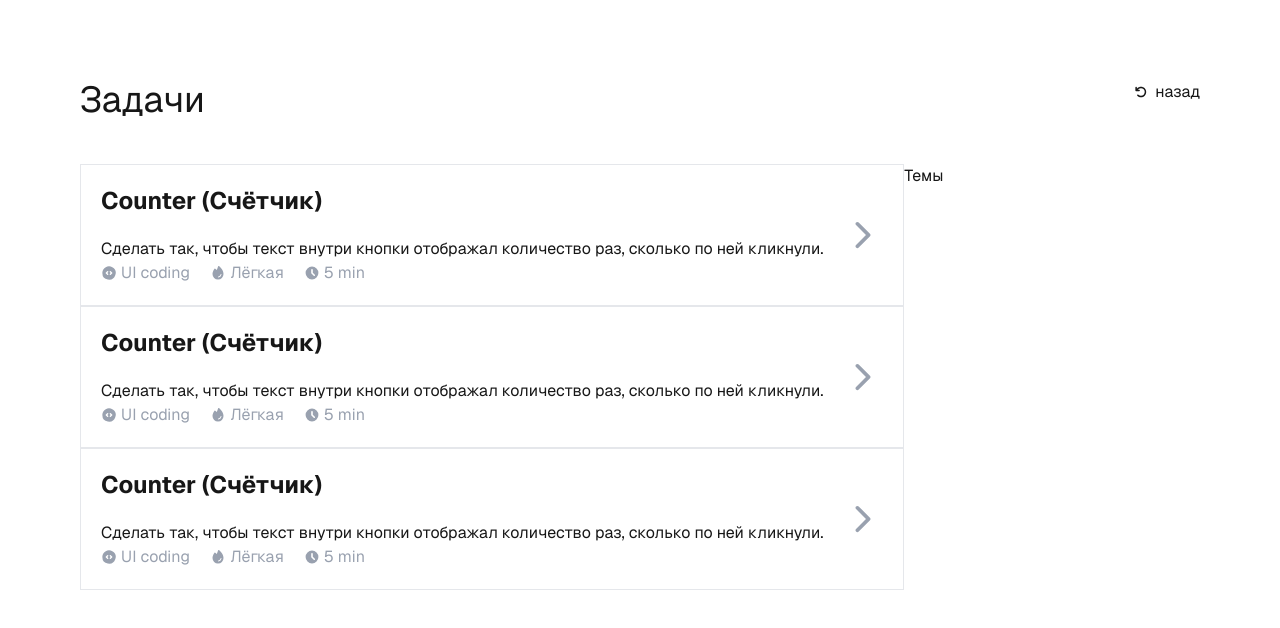
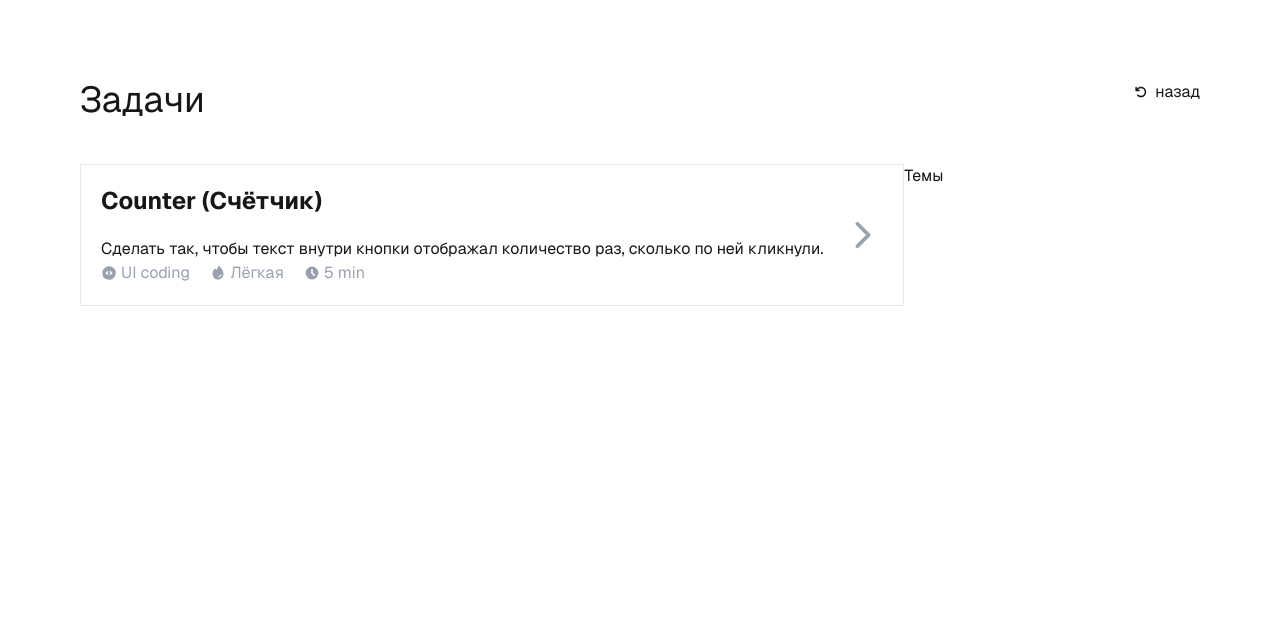
Before and after one commit to elfototo/FrontReady, a Next.js app: page /exercise in a window 1280 px wide. Shown: the top 628 px of the page. Built offline with nearby package versions, Linux system fonts and the light colour scheme.

Commit message:
tests function

```diff
--- a/src/app/components/brawser.tsx
+++ b/src/app/components/brawser.tsx
@@ -88,6 +88,7 @@ export default function Brawser({
 
   return (
     <iframe
+      id="preview"
       title="preview"
       srcDoc={srcDoc}
       sandbox="allow-scripts allow-same-origin"
--- a/src/app/components/codeEditor.tsx
+++ b/src/app/components/codeEditor.tsx
@@ -24,6 +24,13 @@ const themes: Record<string, editor.IStandaloneThemeData> = {
 
 type Language = "index.html" | "styles.css" | "App.js";
 
+type Test = {
+  description: string;
+  query: string;
+  expectText: string;
+  clicks?: number;
+};
+
 type Exercise = {
   id: number;
   theme: string;
@@ -35,7 +42,7 @@ type Exercise = {
   html: string;
   app: string;
   css: string;
-  index: string;
+  tests: Test[];
   [key: string]: unknown;
 };
 
@@ -132,13 +139,13 @@ export default function CodeEditor({
         activeFile === "index.html" ? val || undefined : code["index.html"],
       "styles.css":
         activeFile === "styles.css" ? val || undefined : code["styles.css"],
-      "App.js": activeFile === "App.js" ? val || undefined : code["App.js"]
+      "App.js": activeFile === "App.js" ? val || undefined : code["App.js"],
     });
   };
 
   return (
     <div className="shadow-2xl">
-      <div className="flex justify-between">
+      <div className="flex justify-between flex-wrap">
         <div className="flex gap-1">
           {(Object.keys(files) as Language[]).map((f) => (
             <button
--- a/src/app/data/exercise.json
+++ b/src/app/data/exercise.json
@@ -10,32 +10,18 @@
     "app": "import { useState } from 'react';\n\n// Это разминочный вопрос, который поможет тебе\n// познакомиться с редактором.\n// Большая часть кода уже заполнена за тебя.\nexport default function App() {\n  const [count, setCount] = useState(0);\n\n  return (\n    <div>\n      <button\n        onClick={() => {\n          // Исправь ошибку в следующей строке, \n          // чтобы завершить задание.\n          setCount(count - 1);\n        }}>\n        Clicks: {count}\n      </button>\n    </div>\n  );\n}",
     "html": "<!doctype html>\n<html lang='en'>\n  <head>\n    <meta charset='UTF-8' />\n    <meta\n      name='viewport'\n      content='width=device-width, initial-scale=1.0' />\n  </head>\n  <body>\n    <div id='root'></div>\n  </body>\n</html>",
     "css": "body {\n  font-family: sans-serif;\n}",
-    "index": "import React, { StrictMode } from 'react';\nimport { createRoot } from 'react-dom/client';\n\nimport App from './App';\n\nimport './styles.css';\n\nconst root = createRoot(document.getElementById('root'));\nroot.render(\n  <StrictMode>\n    <App />\n  </StrictMode>,\n);"
-  },
-  {
-    "id": 2,
-    "theme": "UI coding",
-    "title": "Counter (Счётчик)",
-    "dificult": "Лёгкая",
-    "time": "5 min",
-    "note": "Это короткий разминочный вопрос, который поможет тебе привыкнуть к рабочему пространству для кодинга. Реальные UI-вопросы на интервью будут сложнее.",
-    "requirements": "Сделать так, чтобы текст внутри кнопки отображал количество раз, сколько по ней кликнули.",
-    "app": "import { useState } from 'react';\n\n// This is a warm up question to help you\n// get familiar with the editor.\n// Most of the code has been filled in for you.\nexport default function App() {\n  const [count, setCount] = useState(0);\n\n  return (\n    <div>\n      <button\n\n      onClick={() => {\n          // Fix the bug in the next line\n          // to complete the question.\n          setCount(count - 1);\n        }}>\n        Clicks: {count}\n      </button>\n    </div>\n  );\n}",
-    "html": "<!doctype html>\n<html lang='en'>\n  <head>\n    <meta charset='UTF-8' />\n    <meta\n      name='viewport'\n      content='width=device-width, initial-scale=1.0' />\n  </head>\n  <body>\n    <div id='root'></div>\n  </body>\n</html>",
-    "css": "body {\n  font-family: sans-serif;\n}",
-    "index": "import React, { StrictMode } from 'react';\nimport { createRoot } from 'react-dom/client';\n\nimport App from './App';\n\nimport './styles.css';\n\nconst root = createRoot(document.getElementById('root'));\nroot.render(\n  <StrictMode>\n    <App />\n  </StrictMode>,\n);"
-  },
-  {
-    "id": 3,
-    "theme": "UI coding",
-    "title": "Counter (Счётчик)",
-    "dificult": "Лёгкая",
-    "time": "5 min",
-    "note": "Это короткий разминочный вопрос, который поможет тебе привыкнуть к рабочему пространству для кодинга. Реальные UI-вопросы на интервью будут сложнее.",
-    "requirements": "Сделать так, чтобы текст внутри кнопки отображал количество раз, сколько по ней кликнули.",
-    "app": "import { useState } from 'react';\n\nexport default function App() {\n  const [count, setCount] = useState(0);\n\n  return (\n    <div>\n      <button\n\n      onClick={() => {\n          \n          setCount(count - 1);\n        }}>\n        Clicks: {count}\n      </button>\n    </div>\n  );\n}",
-    "html": "<!doctype html>\n<html lang='en'>\n  <head>\n    <meta charset='UTF-8' />\n    <meta\n      name='viewport'\n      content='width=device-width, initial-scale=1.0' />\n  </head>\n  <body>\n    <div id='root'></div>\n  </body>\n</html>",
-    "css": "body {\n  font-family: sans-serif;\n}",
-    "index": "import React, { StrictMode } from 'react';\nimport { createRoot } from 'react-dom/client';\n\nimport App from './App';\n\nimport './styles.css';\n\nconst root = createRoot(document.getElementById('root'));\nroot.render(\n  <StrictMode>\n    <App />\n  </StrictMode>,\n);"
+    "tests": [
+      {
+        "description": "Кнопка отображается с начальным значением",
+        "query": "button",
+        "expectText": "Clicks: 0"
+      },
+      {
+        "description": "Один клик увеличивает значение до 1",
+        "query": "button",
+        "clicks": 1,
+        "expectText": "Clicks: 1"
+      }
+    ]
   }
 ]
--- a/src/app/exercise/[id]/page.tsx
+++ b/src/app/exercise/[id]/page.tsx
@@ -9,6 +9,14 @@ import { PiFireFill } from "react-icons/pi";
 import { TbCodeCircleFilled } from "react-icons/tb";
 import CodeEditor from "../../components/codeEditor";
 import Brawser from "../../components/brawser";
+import { TestCase, runTests } from "@/lib/runTests";
+
+type Test = {
+  description: string;
+  query: string;
+  expectText: string;
+  clicks?: number;
+};
 
 type Exercise = {
   id: number;
@@ -21,7 +29,7 @@ type Exercise = {
   html: string;
   app: string;
   css: string;
-  index: string;
+  tests: Test[];
   [key: string]: unknown;
 };
 
@@ -94,6 +102,22 @@ export default function ExercisePage({
     console.log("сохранили изменения в localStorage", key, code);
   }, [code, exercise, initialized]);
 
+  const handleCheck = async () => {
+    if (!exercise?.tests) {
+      console.log("Нет тестов для этого упражнения");
+      return;
+    }
+
+    const results = await runTests(exercise.tests as TestCase[]);
+    console.log("Результаты тестов:", results);
+
+    // простой лог в понятном виде:
+    results.forEach((r) => {
+      if (r.pass) console.log(`✅ ${r.description}`, r);
+      else console.warn(`❌ ${r.description}`, r);
+    });
+  };
+
   return (
     <div className="relative font-sans px-16 mt-10 h-screen">
       <div className="flex justify-between">
@@ -108,7 +132,7 @@ export default function ExercisePage({
       <div className="flex gap-5">
         {/* Условия */}
         <div className="w-1/4">
-          <div className="flex gap-5 text-gray-400 whitespace-nowrap">
+          <div className="flex gap-5 text-gray-400 whitespace-nowrap flex-wrap mt-5">
             <div className="flex items-center gap-1">
               <TbCodeCircleFilled />
               {exercise?.theme}
@@ -127,7 +151,7 @@ export default function ExercisePage({
             {exercise?.requirements}
           </div>
         </div>
-        <div className="w-full flex gap-5 h-full">
+        <div className="w-full flex gap-5 h-full mt-5">
           <div className="w-1/2">
             <CodeEditor
               code={code}
@@ -146,7 +170,12 @@ export default function ExercisePage({
       </div>
 
       <div className="fixed bottom-0 left-0 w-full h-20 bg-gray-200 flex justify-end items-center px-16 z-10">
-        <button className="p-2 bg-white cursor-pointer rounded-xl">Проверть</button>
+        <button
+          className="p-2 bg-white cursor-pointer rounded-xl"
+          onClick={handleCheck}
+        >
+          Проверть
+        </button>
       </div>
     </div>
   );
--- /dev/null
+++ b/src/lib/runTests.ts
@@ -0,0 +1,66 @@
+export type TestCase = {
+  description: string;
+  query: string;
+  clicks?: number;
+  expectText?: string;
+};
+
+export type TestResult = {
+  description: string;
+  pass: boolean;
+  expected?: string;
+  actual?: string;
+  reason?: string;
+  error?: string;
+};
+
+export async function runTests(tests: TestCase[]): Promise<TestResult[]> {
+
+  const iframe = document.getElementById("preview") as HTMLIFrameElement | null;
+  if (!iframe) {
+    console.warn("iframe #preview не найден");
+    return [];
+  }
+
+  const tick = (ms = 50) => new Promise<void>((r) => setTimeout(r, ms));
+  await tick(100);
+
+  const doc = iframe.contentDocument || iframe.contentWindow?.document;
+  if (!doc) {
+    console.warn("iframe документ не доступен");
+    return [];
+  }
+
+  const results: TestResult[] = [];
+
+  for (const t of tests) {
+    const res: TestResult = { description: t.description, pass: false };
+    try {
+      const el = doc.querySelector(t.query) as HTMLElement | null;
+      if (!el) {
+        res.reason = "Элемент не найден";
+        results.push(res);
+        continue;
+      }
+
+      const clicks = t.clicks ?? 0;
+      for (let i = 0; i < clicks; i++) {
+        el.dispatchEvent(
+          new MouseEvent("click", { bubbles: true, cancelable: true })
+        );
+        await tick(30);
+      }
+
+      const actual = (el.textContent || "").trim();
+      res.expected = t.expectText;
+      res.actual = actual;
+      res.pass = t.expectText === undefined ? true : actual === t.expectText;
+    } catch (err) {
+      res.error = err instanceof Error ? err.message : String(err);
+    }
+
+    results.push(res);
+  }
+
+  return results;
+}
```
Also changed, not shown: src/app/exercise/page.tsx (+8 -1 lines).
